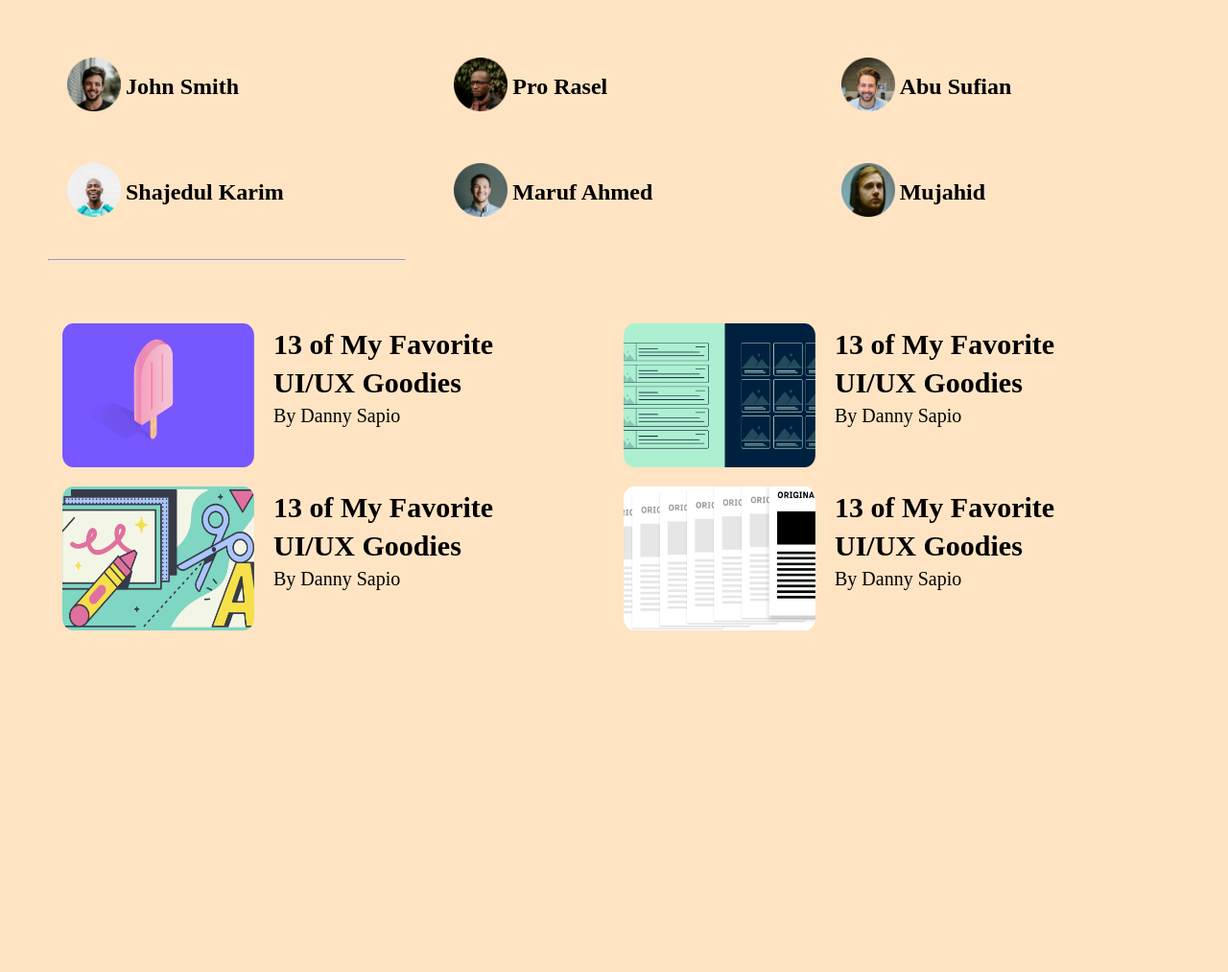
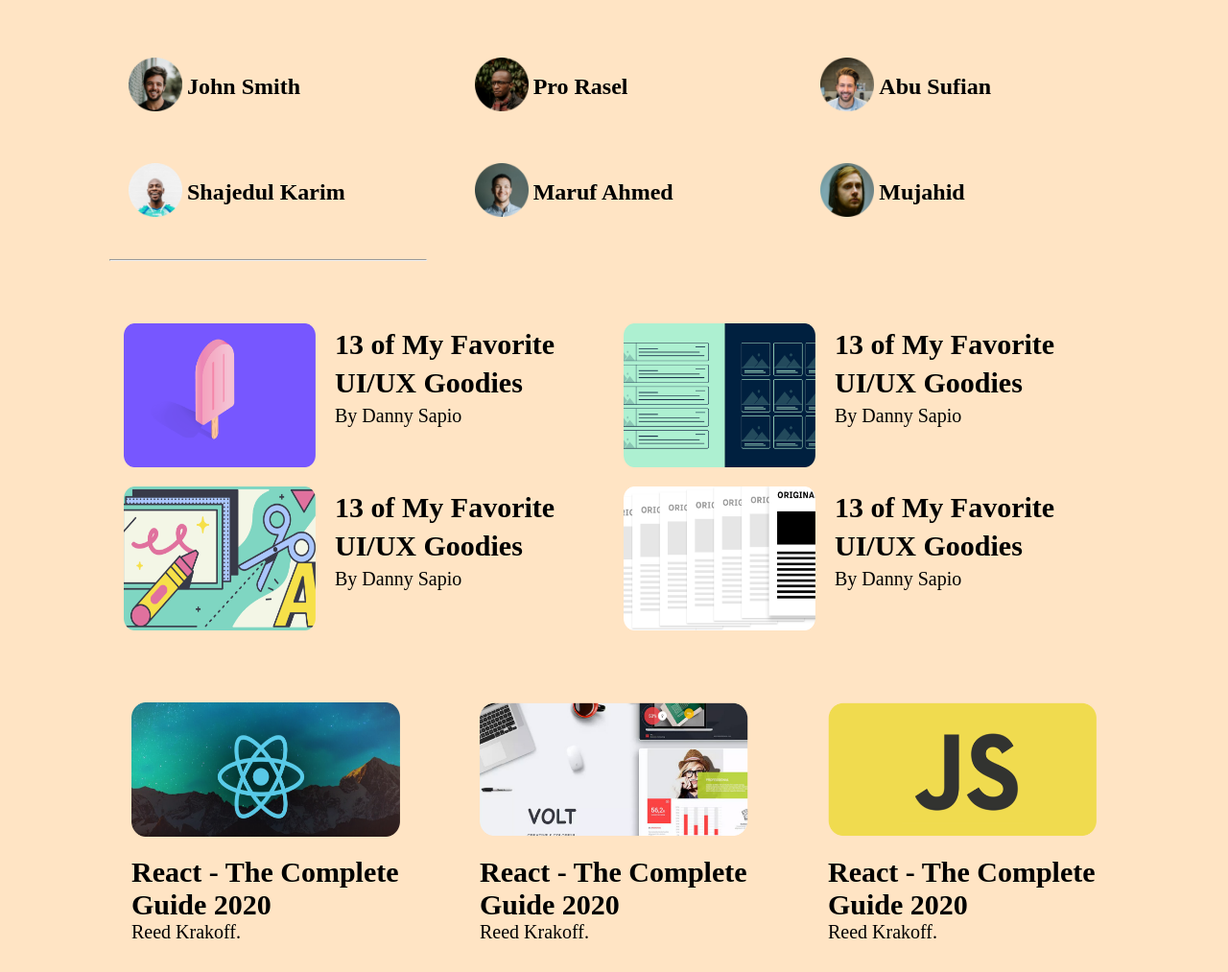
Before and after one commit to MdArefineAhamedJoy/leader-bord-css3, a plain HTML site: page index.html in a window 1280 px wide. Shown: the whole page at 96% size. Before the commit the page ends 800 px from the top, so only its background shows below. Drawn offline with Linux system fonts and the light colour scheme.

Commit message:
fokira maraka kaj ses

```diff
--- a/index.html
+++ b/index.html
@@ -9,7 +9,7 @@
     <link rel="stylesheet" href="style.css">
 </head>
 <body>
-    <main>
+    <main class="main">
         <section class="player-container">
             <div class="players">
                 <div class="player-img">
@@ -104,6 +104,47 @@
                 </div>
             </div>
         </section>
+        <section class="courses-container">
+            <div class="corses">
+                <div class="corse-img">
+                    <img src="/images/courses/course-1.png" alt="">
+                </div>
+                <div class="corse-title">
+                    <h2>React - The Complete </h2>
+                    <h2>Guide 2020</h2>
+                    <p>Reed Krakoff.</p>
+                    <div class="items">
+
+                    </div>
+                </div>
+            </div>
+            <div class="corses">
+                <div class="corse-img">
+                    <img src="/images/courses/course-2.png" alt="">
+                </div>
+                <div class="corse-title">
+                    <h2>React - The Complete </h2>
+                    <h2>Guide 2020</h2>
+                    <p>Reed Krakoff.</p>
+                    <div class="items">
+
+                    </div>
+                </div>
+            </div>
+            <div class="corses">
+                <div class="corse-img">
+                    <img src="/images/courses/course-3.png" alt="">
+                </div>
+                <div class="corse-title">
+                    <h2>React - The Complete </h2>
+                    <h2>Guide 2020</h2>
+                    <p>Reed Krakoff.</p>
+                    <div class="items">
+
+                    </div>
+                </div>
+            </div>
+        </section>
     </main>
 </body>
 </html>
--- a/style.css
+++ b/style.css
@@ -3,6 +3,10 @@
   padding: 0;
   box-sizing: border-box;
   background-color: bisque;
+}
+.main{
+    width: 90%;
+    margin: 0 auto;
 }
 /*       player style section    */
 .player-container {
@@ -54,7 +58,30 @@
     padding-bottom: 6px;
 }
 
+/* corses style  */
+.courses-container{
+    display: flex;
+    justify-content: space-evenly;
+    align-items: center;
 
+}
+.corses{
+   padding: 10px;
+}
+.corse-img{
+    width: 280px;
+    height: 140px;
+
+}
+.corse-img img{
+    height: 100%;
+    width: 100%;
+}
+.corse-title{
+    margin: 20px 0;
+    font-size: 20px;
+    font-weight: 500;
+}
 
 
 
@@ -79,6 +106,14 @@
     padding: 0;
     gap: 0;
   }
+  .courses-container{
+    flex-direction: column;
+  }
+  .corse-img{
+    width: 280px;
+    height: 140px;
+
+}
 }
 @media screen and (min-width: 577px) and (max-width: 990px) {
   .player-container {
```
